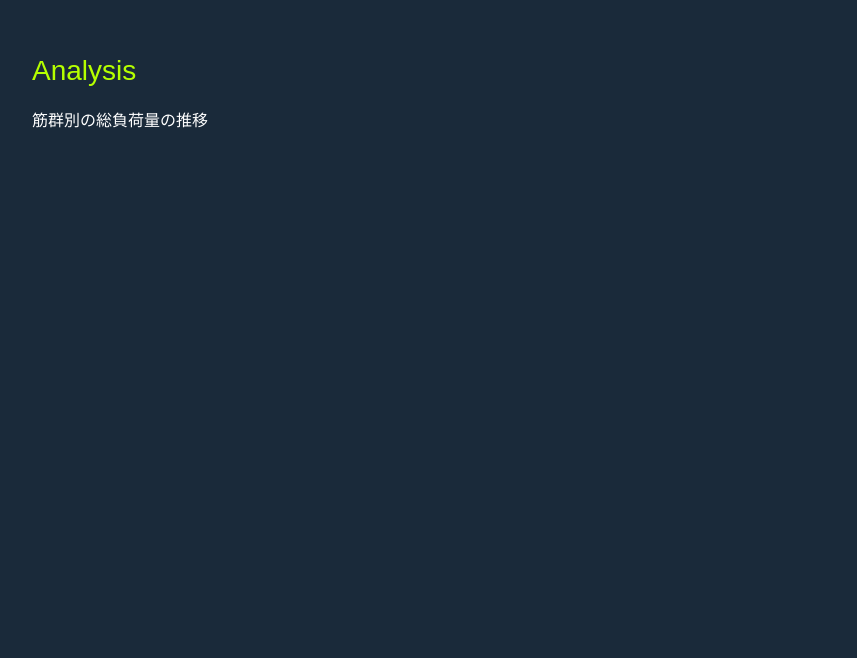
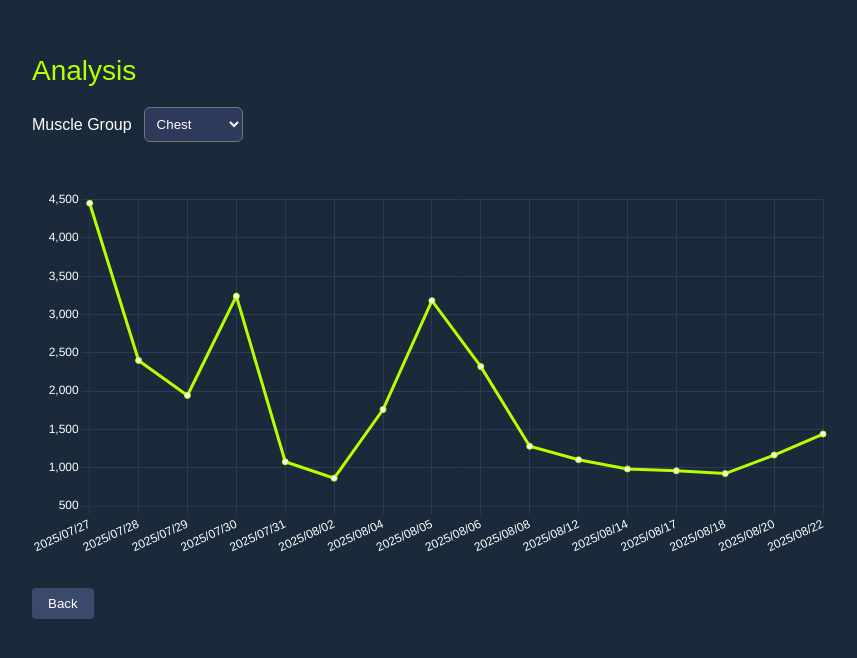
Before and after one commit to chibi50rilla/Workout-menu-app, a React (Create React App) app: page /analysis in a window 1280 px wide. Shown: the top 658 px of the page, without its empty margins (0-857 px from the left). Built offline with nearby package versions, Linux system fonts and the light colour scheme.

Commit message:
Edit AnalysisPage

```diff
--- a/src/pages/AnalysisPage.css
+++ b/src/pages/AnalysisPage.css
@@ -5,3 +5,19 @@
   color: #ffffff;
   font-family: sans-serif;
 }
+
+.back-button {
+  margin-top: 30px;
+  padding: 0.5rem 1rem;
+  background-color: #3b4a6b;
+  color: #ffffff;
+  border: none;
+  border-radius: 4px;
+  cursor: pointer;
+}
+
+.back-button:hover {
+  background-color: #4c5c7d;
+  transform: translateY(-2px);
+  box-shadow: 0 6px 12px rgba(0, 0, 0, 0.3);
+}
--- a/src/pages/AnalysisPage.tsx
+++ b/src/pages/AnalysisPage.tsx
@@ -1,20 +1,147 @@
+import { useNavigate } from 'react-router-dom';
+import { generateMockHistory } from '../utils/mockData';  //仮のデータ
 import { Line } from 'react-chartjs-2';
 import './AnalysisPage.css';
+import {
+  Chart as ChartJS,
+  CategoryScale,
+  LinearScale,
+  PointElement,
+  LineElement,
+  Title,
+  Tooltip,
+  Legend,
+} from 'chart.js';
+import { useState } from 'react';
+
+ChartJS.register(
+  CategoryScale,
+  LinearScale,
+  PointElement,
+  LineElement,
+  Title,
+  Tooltip,
+  Legend
+);
+
+type RecordEntry = {
+  date: string;
+  muscleGroup: string;
+  exercise: string;
+  weight: number;
+  reps: number;
+  sets: number;
+};
+
+const options = {
+    responsive: true,
+    plugins: {
+      legend: { display: false },
+      title: {
+        display: true,
+        text: '',//何を入れるかDaily Lord Trendはなんか嫌
+        color: '#ffffff',
+        font: { size: 18 },
+      },
+    },
+    scales: {
+      x: {
+        ticks: { color: '#ffffff' },
+        grid: { color: '#2e3a59' },
+      },
+      y: {
+        ticks: { color: '#ffffff' },
+        grid: { color: '#2e3a59' },
+      },
+    },
+  };
+
+const history = generateMockHistory();
+const convertToChartData = (history: RecordEntry[], muscleGroup: string) => {
+  const grouped: { [date: string]: number } = {};
+
+ history.forEach((entry) => {
+    if (entry.muscleGroup === muscleGroup) {
+      grouped[entry.date] =
+        (grouped[entry.date] || 0) +
+        entry.weight * entry.reps * entry.sets;
+    }
+  });
+
+  const labels = Object.keys(grouped).sort();
+  const dataPoints = labels.map((date) => grouped[date]);
+
+  return {
+    labels,
+    datasets: [
+      {
+        label: `${muscleGroup} Load`,
+        data: dataPoints,
+        borderColor: '#b5ff00',
+        backgroundColor: 'rgba(181, 255, 0, 0.2)',
+        pointBackgroundColor: labels.map((date) =>
+          date === new Date().toISOString().slice(0, 10).replace(/-/g, '/')
+            ? '#b5ff00'
+            : '#ffffff'
+        ),
+      },
+    ],
+  };
+};
+
 
 function AnalysisPage() {
+  const [selectedMuscleGroup, setSelectedMuscleGroup] = useState('Chest');
+  const navigate = useNavigate();
+
   return (
     <div className="analysis-page">
       <h2 className="title">Analysis</h2>
-      <p style={{ color: '#ffffff' }}>筋群別の総負荷量の推移</p>
+      <div style={{ display: 'flex', alignItems: 'center', marginBottom: '16px' }}>
+        <label
+          htmlFor="muscle-group"
+          style={{
+            color: '#ffffff',
+            marginRight: '12px',
+          }}
+        >
+          Muscle Group
+        </label>
 
-      {/* グラフ表示エリア（明日以降で中身を追加） */}
+        <select
+          id="muscle-group"
+          value={selectedMuscleGroup}
+          onChange={(e) => setSelectedMuscleGroup(e.target.value)}
+          style={{
+            padding: '8px',
+            borderRadius: '6px',
+            backgroundColor: '#2e3a59',
+            color: '#ffffff'
+          }}
+        >
+          <option value="Chest">Chest</option>
+          <option value="Back">Back</option>
+          <option value="Legs">Legs</option>
+          <option value="Arms">Arms</option>
+          <option value="Shoulders">Shoulders</option>
+        </select>
+      </div>
+
       <div style={{ overflowX: 'auto', maxWidth: '100%' }}>
         <div style={{ width: '800px' }}>
-          <Line data={{ labels: [], datasets: [] }} options={{}} />
+          <Line
+            data={convertToChartData(history, selectedMuscleGroup)}
+            options={options}
+          />
         </div>
       </div>
+
+      <button className="back-button" onClick={() => navigate('/')}>
+        Back
+      </button>
     </div>
   );
 }
 
+
 export default AnalysisPage;
--- a/src/pages/HomePage.css
+++ b/src/pages/HomePage.css
@@ -1,6 +1,5 @@
 .button {
   width: 320px;
-  margin-top: 20px;
   padding: 10px 20px;
   font-size: 16px;
   background-color: #b5ff00;
@@ -15,3 +14,20 @@
   transform: translateY(-2px);
   box-shadow: 0 6px 12px rgba(0, 0, 0, 0.3);
 }
+
+.analysis-button {
+  margin-top: 0.5rem;
+  padding: 0.5rem 1rem;
+  margin-top: 20px;
+  background-color: #3b4a6b;
+  color: #ffffff;
+  border: none;
+  border-radius: 4px;
+  cursor: pointer;
+}
+
+.analysis-button:hover {
+  background-color: #4c5c7d;
+  transform: translateY(-2px);
+  box-shadow: 0 6px 12px rgba(0, 0, 0, 0.3);
+}
--- a/src/pages/HomePage.tsx
+++ b/src/pages/HomePage.tsx
@@ -75,6 +75,14 @@ function HomePage() {
       >
         Log start
       </button>
+
+      <button
+        onClick={() => navigate('/analysis')}
+        className="analysis-button"
+      >
+        Analysis
+      </button>
+
     </div>
   );
 }
--- /dev/null
+++ b/src/utils/mockData.ts
@@ -0,0 +1,48 @@
+type RecordEntry = {
+  date: string;
+  muscleGroup: string;
+  exercise: string;
+  weight: number;
+  reps: number;
+  sets: number;
+};
+
+  export const generateMockHistory = (): RecordEntry[] => {
+  const muscleGroups = ['Arms', 'Chest', 'Back', 'Legs', 'Shoulders'];
+  const exerciseList = {
+    Arms: ['Bicep Curl', 'Tricep Extension'],
+    Chest: ['Bench Press', 'Chest Fly'],
+    Back: ['Pull Up', 'Deadlift'],
+    Legs: ['Squat', 'Lunge'],
+    Shoulders: ['Shoulder Press', 'Lateral Raise'],
+  };
+
+  const history: RecordEntry[] = [];
+  const startDate = new Date('2025-07-25');
+  const endDate = new Date('2025-08-25');
+  const days = Math.floor((endDate.getTime() - startDate.getTime()) / (1000 * 60 * 60 * 24));
+
+  for (let i = 0; i < days; i++) {
+    const date = new Date(startDate);
+    date.setDate(date.getDate() + i);
+    const formattedDate = date.toISOString().slice(0, 10).replace(/-/g, '/');
+
+    const entryCount = Math.floor(Math.random() * 3) + 1;
+
+    for (let j = 0; j < entryCount; j++) {
+      const group = muscleGroups[Math.floor(Math.random() * muscleGroups.length)] as keyof typeof exerciseList;
+      const exercise = exerciseList[group][Math.floor(Math.random() * exerciseList[group].length)];
+
+      history.push({
+        date: formattedDate,
+        muscleGroup: group,
+        exercise,
+        weight: 40 + Math.floor(Math.random() * 40),
+        reps: 8 + Math.floor(Math.random() * 5),
+        sets: 2 + Math.floor(Math.random() * 3),
+      });
+    }
+  }
+
+  return history;
+};
```
Also changed, not shown: data/records.json (+14 -0 lines).
